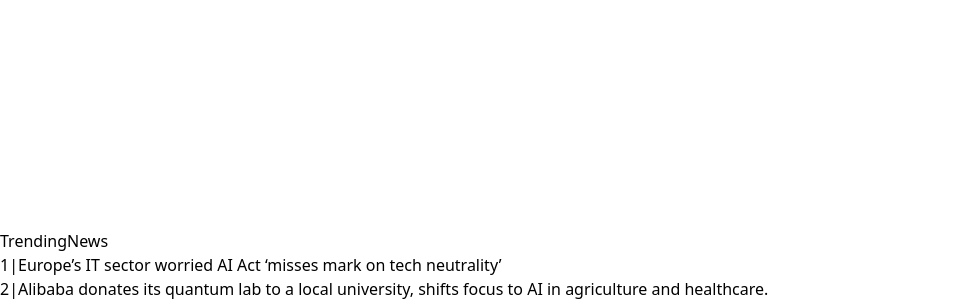
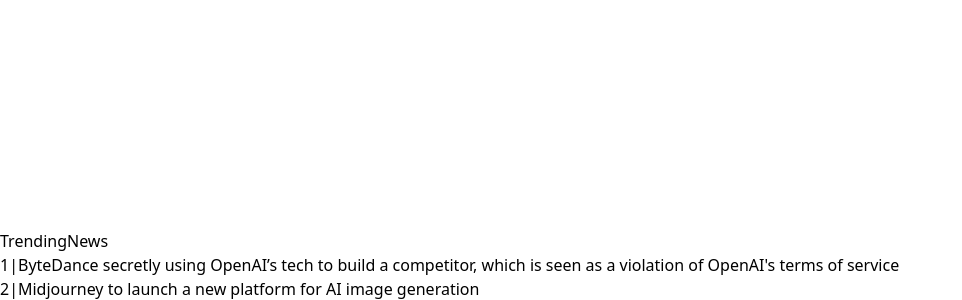
Before and after one commit to KrunalTarale/SSR_AiProff_CICD, a React (Vite) app: page / in a window 1280 px wide. Shown: the part 11700-12000 px from the top of the page, without its empty margins (0-962 px from the left). Built offline with nearby package versions, Linux system fonts and the light colour scheme.

Commit message:
fix the bugs and change the images

```diff
--- a/src/components/About/About.jsx
+++ b/src/components/About/About.jsx
@@ -28,7 +28,7 @@
       </div>
 
       <div className="flex flex-col justify-center 2xl:max-w-6xl xl:max-w-5xl lg:max-w-3xl md:max-w-2xl max-w-xl mx-auto space-y-12  p-8 my-20">
-        <h1 className="lg:text-5xl text-4xl font-bold">About us.</h1>
+        <h1 className="lg:text-5xl text-4xl font-bold">About us</h1>
         <div className="lg:text-xl text-lg">
           <p className="leading-loose text-md md:text-xl text-gray-700 mb-3">
             Welcome to AiProff.ai ! We specialize in Natural Language
--- a/src/components/Search/Searchcontent.json
+++ b/src/components/Search/Searchcontent.json
@@ -5,7 +5,7 @@
         "description": "Applied AI: When AI solves real world problems Artificial Intelligence is a promising technological marvel that holds the key to the future. AI encompasses the ability of machines to perform cognitive tasks such as computer vision, speech recognition and natural language processing in a human-like manner. However, the true value of AI is realised when it is applied to real-world scenarios and used to address actual challenges. This is what Applied AI refers to. The importance of Applied AI in the current context is immense. A Gartner survey revealed that the number of enterprises adopting AI increased by 270% in the last four years - and remarkably, it tripled in the last year alone! Benefits of Applied AI AI holds a promising future for economies of G20 countries. Source: Accenture & Frontier Economics Applied AI is the use of artificial intelligence to enhance the efficiency of solving real-world problems.",
         "url": "/applied-ai",
         "category": "Deep Learning",
-        "img": "/Card_images/Appliedair.webp",
+        "img": "https://aiproff.ai/dist/Card_images/Appliedair.webp",
         "date": "Sept 23, 2023",
         "tag" : "deep-learning"
     },
@@ -15,7 +15,7 @@
         "description": "The field of Artificial intelligence (AI) is rapidly evolving. It is tapping into industries and it exhibits promising transformative impacts across various sectors such as healthcare, education, finance, entertainment, and security.",
         "url": "/reliable-and-robust-ai",
         "category": "Deep Learning",
-        "img": "/Card_images/img_1r.webp",
+        "img": "https://aiproff.ai/dist/Card_images/img_1r.webp",
         "date": "Sept 22, 2023",
         "tag" : "deep-learning"
     },
@@ -25,7 +25,7 @@
         "description": "The field of Artificial intelligence is exciting. Under this discipline of Technology, machines can talk, machines can see, and machines can think. Computer Vision allows machines to see. Conversational AI systems allow machines to talk. Deep learning allows machines to mimic human thinking.",
         "url": "/introduction-to-nlp",
         "category": "Natural Language Processing",
-        "img": "/Card_images/nlp_bannerr.webp",
+        "img": "https://aiproff.ai/dist/Card_images/nlp_bannerr.webp",
         "date": "Sept 22, 2023",
         "tag" : "natural-language-processing"
     },
@@ -35,7 +35,7 @@
         "description": "The quest for intelligence has been going on for ages, and the question of ‘whether humans can think’ led us to many pursuits that culminated finally at a point where we made machines that can ‘mimic’ human thinking. This is Artificial Intelligence.But it is its subfield computer vision that gave these machines the power to ‘see’ and comprehend their surroundings.",
         "url": "/computer-vision",
         "category": "Computer Vision",
-        "img": "/Card_images/img1r.webp",
+        "img": "https://aiproff.ai/dist/Card_images/img1r.webp",
         "date": "Sept 22, 2023",
         "tag" : "computer-vision"
     },
@@ -45,7 +45,7 @@
         "description": "Forecasting is the art and science of predicting future events or outcomes based on past and present data. It is a crucial skill for many domains, such as business, economics, weather, sports, and health. Forecasting is the process of using historical data, trends, and statistics to predict future outcomes or events. Forecasting has immense applications: from predicting weather patterns and the movement of stocks, to evaluating economies of countries, scientific research, and so on.However, forecasting can also be challenging, complex, and uncertain, especially if you are dealing with large and dynamic data sets. That's where the power of artificial intelligence (AI) comes in.",
         "url": "/forecasting-using-ai",
         "category": "Predictive Analytics",
-        "img": "/Card_images/ForcastingusingAIr.webp",
+        "img": "https://aiproff.ai/dist/Card_images/ForcastingusingAIr.webp",
         "date": "Sept 22, 2023",
         "tag" : "predictive-analytics"
     }
--- a/src/components/TrendingNews/Trending.jsx
+++ b/src/components/TrendingNews/Trending.jsx
@@ -5,21 +5,21 @@
   const trendingNews = [
     {
       headline:
-        'Europe’s IT sector worried AI Act ‘misses mark on tech neutrality’',
-      url: 'https://thenextweb.com/news/europes-it-sector-worried-ai-act-tech-neutrality',
+        `ByteDance secretly using OpenAI’s tech to build a competitor, which is seen as a violation of OpenAI's terms of service`,
+      url: 'https://www.theverge.com/2023/12/15/24003151/bytedance-china-openai-microsoft-competitor-llm',
     },
     {
-      headline: 'Alibaba donates its quantum lab to a local university, shifts focus to AI in agriculture and healthcare.',
-      url: 'https://www.scmp.com/tech/big-tech/article/3242956/alibaba-donates-its-quantum-lab-local-university-shifts-focus-ai-agriculture-healthcare',
+      headline: 'Midjourney to launch a new platform for AI image generation',
+      url: 'https://venturebeat.com/ai/midjourney-alpha-is-here-with-ai-image-generations-on-the-web/',
     },
     {
-      headline: "The Pentagon's new initiative, Replicator, aims to deploy thousands of AI-enabled autonomous vehicles by 2026",
-      url: 'https://economictimes.indiatimes.com/tech/technology/pentagons-ai-initiatives-accelerate-hard-decisions-on-lethal-autonomous-weapons/articleshow/105507375.cms',
+      headline: "Intel unveils its new Core Ultra processors for enhancing AI power efficiency and performance capabilities.",
+      url: 'https://www.theverge.com/2023/12/14/23998215/intel-core-ultra-cpu-specs-availability',
     },
     {
       headline:
-        'Nvidia postpones the release of its China-compliant AI chip to next year amid U.S. export regulations',
-      url: 'https://www.reuters.com/technology/nvidia-delays-launch-new-china-focused-ai-chip-sources-2023-11-24/',
+        'ChatGPT’s New Rival: Google’s Gemini ',
+      url: 'https://www.kdnuggets.com/chatgpts-new-rival-googles-gemini',
     },
   ];
 
```
Also changed, not shown: 3 other files (tests, documents, lock files or other folders).
